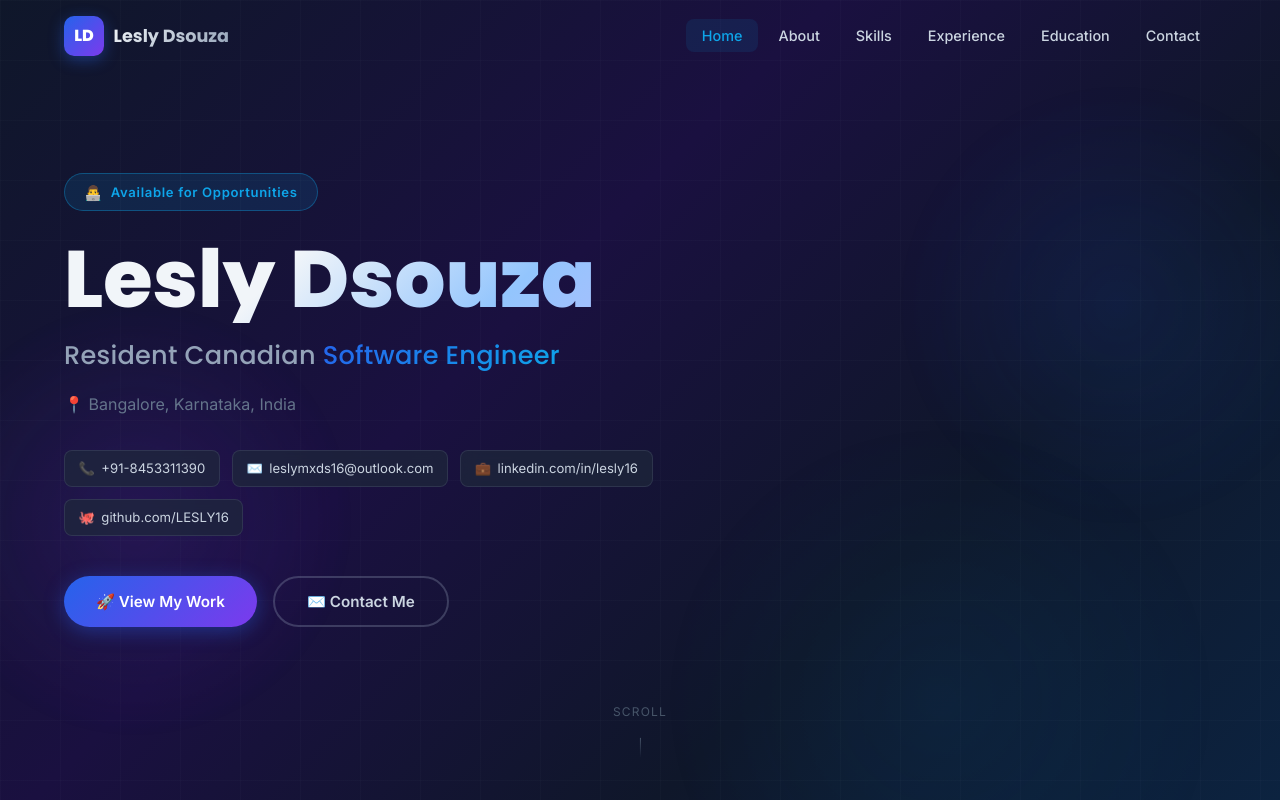
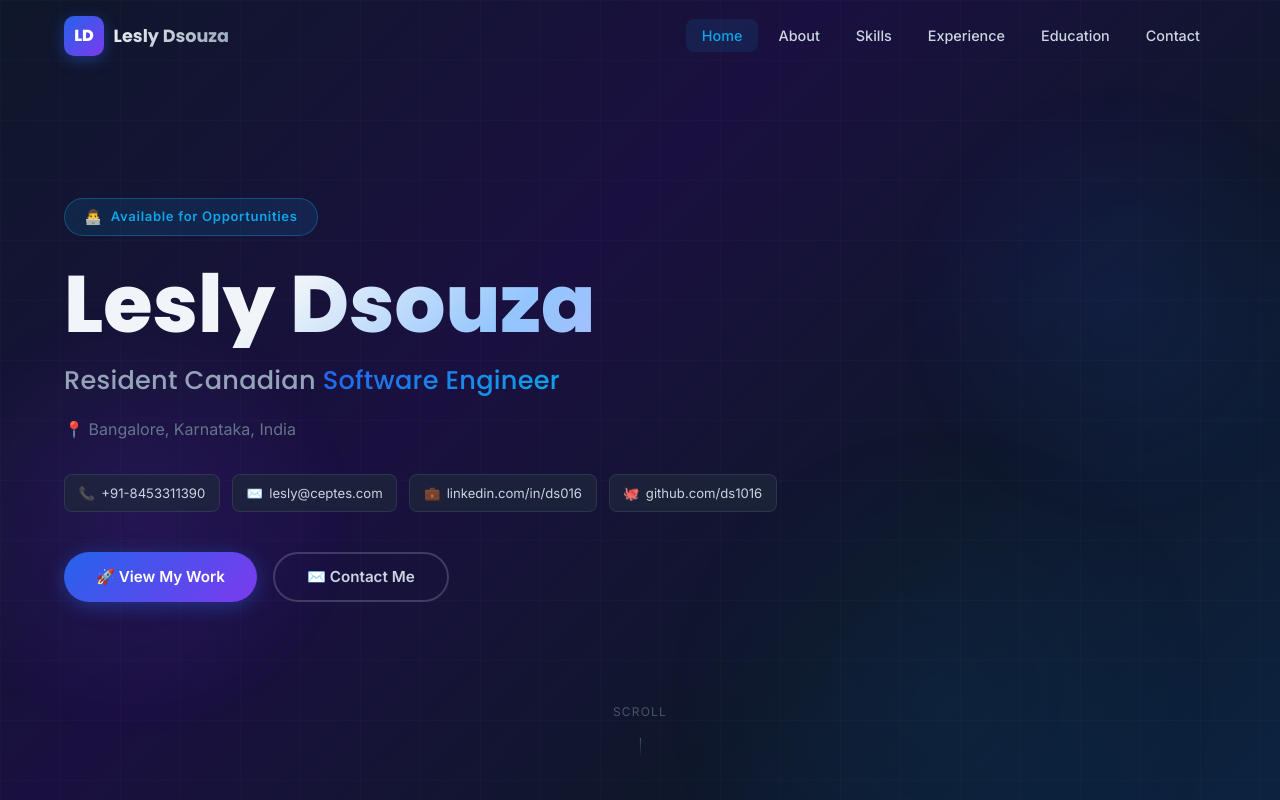
Before and after one commit to LESLY16/First_Website, a React (Create React App) app: page / in a window 1280 px wide. Shown: the top 800 px of the page. Built offline with nearby package versions, Linux system fonts and the light colour scheme.

Commit message:
details updated

```diff
--- a/src/components/Hero.js
+++ b/src/components/Hero.js
@@ -3,17 +3,17 @@ import { motion } from 'framer-motion';
 
 const contactItems = [
   { icon: '📞', label: '+91-8453311390', href: 'tel:+918453311390' },
-  { icon: '✉️', label: 'leslymxds16@outlook.com', href: 'mailto:leslymxds16@outlook.com' },
+  { icon: '✉️', label: 'lesly@ceptes.com', href: 'mailto:lesly@ceptes.com' },
   {
     icon: '💼',
-    label: 'linkedin.com/in/lesly16',
-    href: 'https://linkedin.com/in/lesly16',
+    label: 'linkedin.com/in/ds016',
+    href: 'https://linkedin.com/in/ds1016',
     external: true,
   },
   {
     icon: '🐙',
-    label: 'github.com/LESLY16',
-    href: 'https://github.com/LESLY16',
+    label: 'github.com/ds1016',
+    href: 'https://github.com/ds1016',
     external: true,
   },
 ];
```
